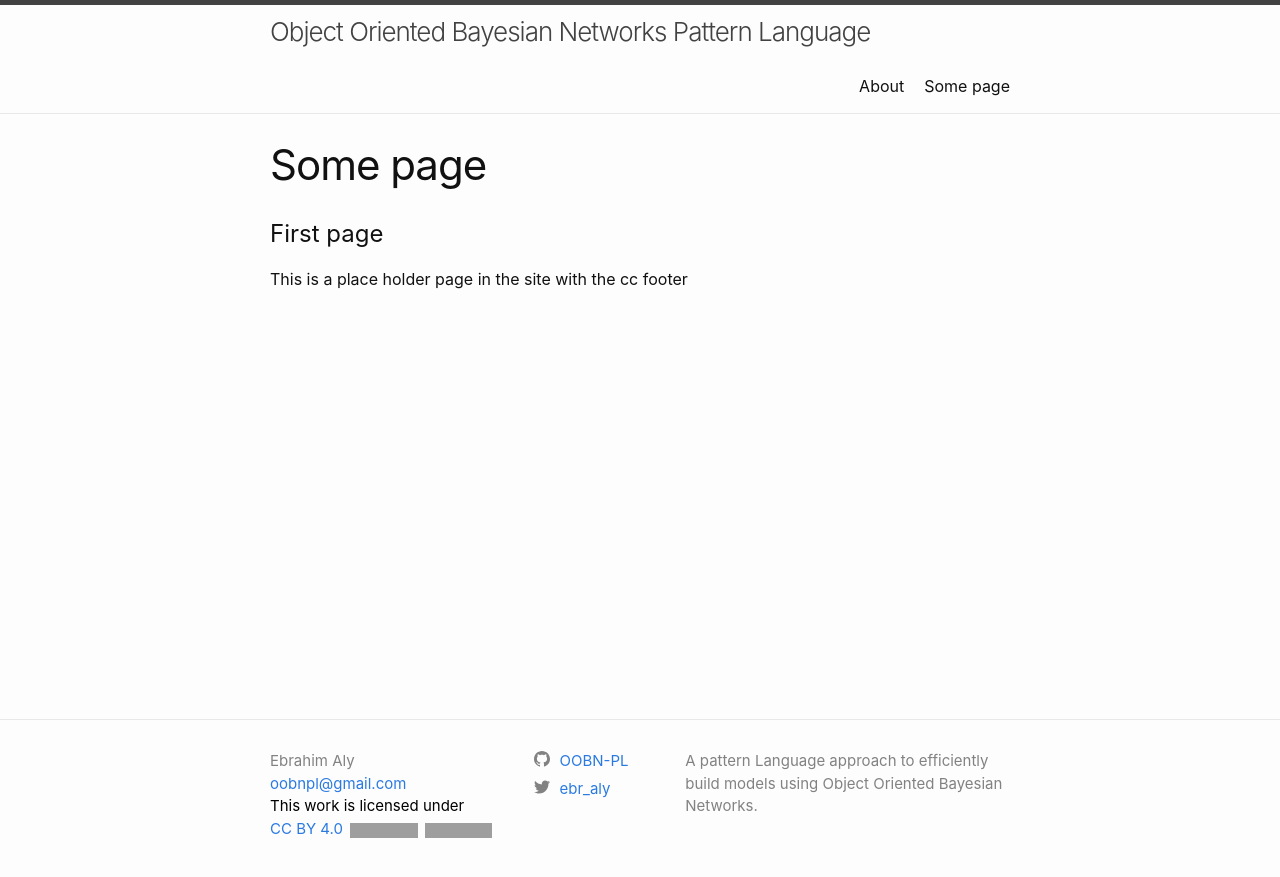
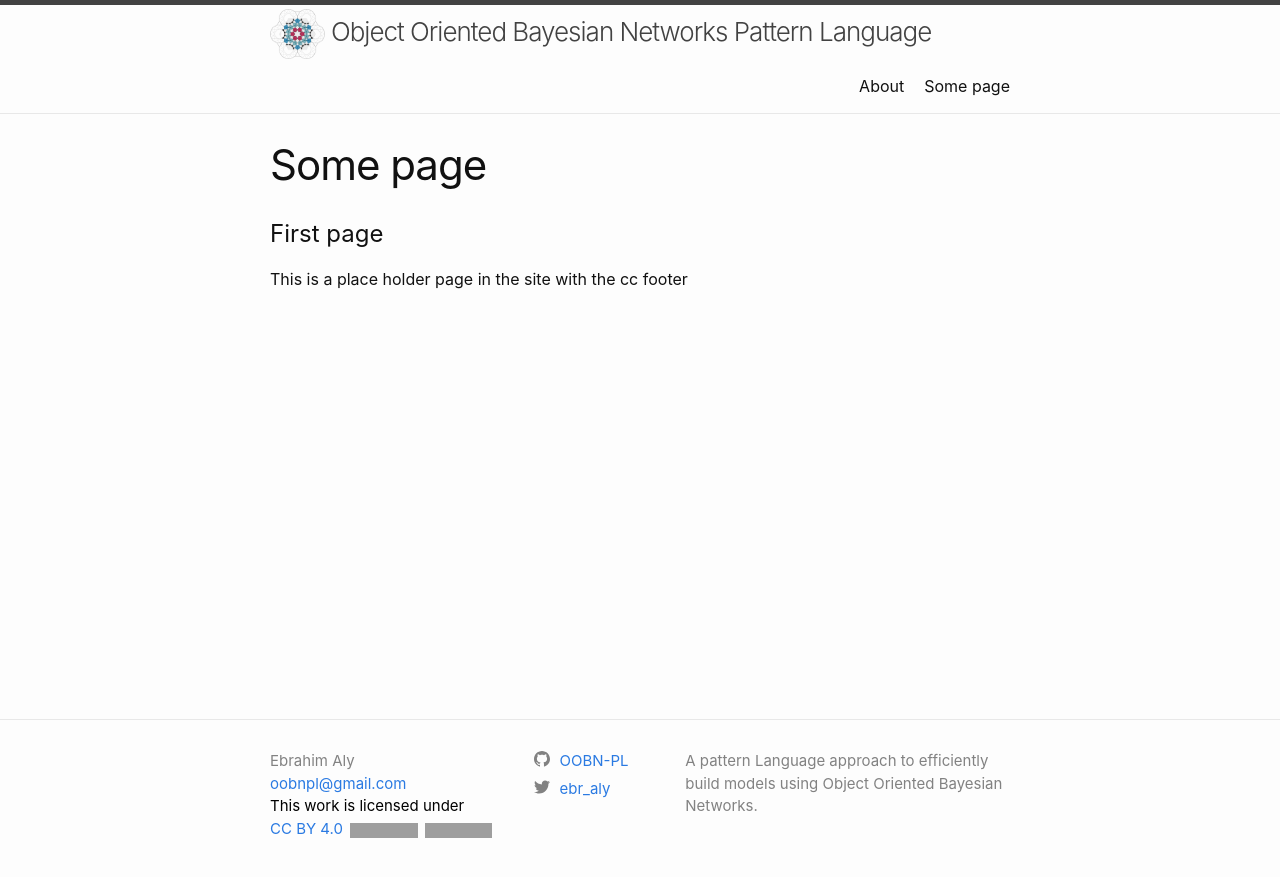
Before and after one commit to OOBN-PL/OOBNPL, a Jekyll site: the page built from _pages/some_page.md, in a window 1280 px wide. Shown: the top 877 px of the page. Built offline with Jekyll 4.4.1, drawn with Linux system fonts in a browser that asks for light colours; grey boxes are pictures that could not be loaded.

Commit message:
changes to header and footer

```diff
--- a/_layouts/default.html
+++ b/_layouts/default.html
@@ -1,11 +1,11 @@
 <!DOCTYPE html>
-<html lang="{{ page.lang | default: site.lang | default: "en" }}">
+<html lang="{{ page.lang | default: site.lang | default: " en" }}">
 
 {%- include head.html -%}
 
 <body>
 
-    {%- include header.html -%}
+  {%- include header_mod.html -%}
 
   <main class="page-content" aria-label="Content">
     <div class="wrapper">
```
Lines whose indentation alone changed are shown as unchanged.
